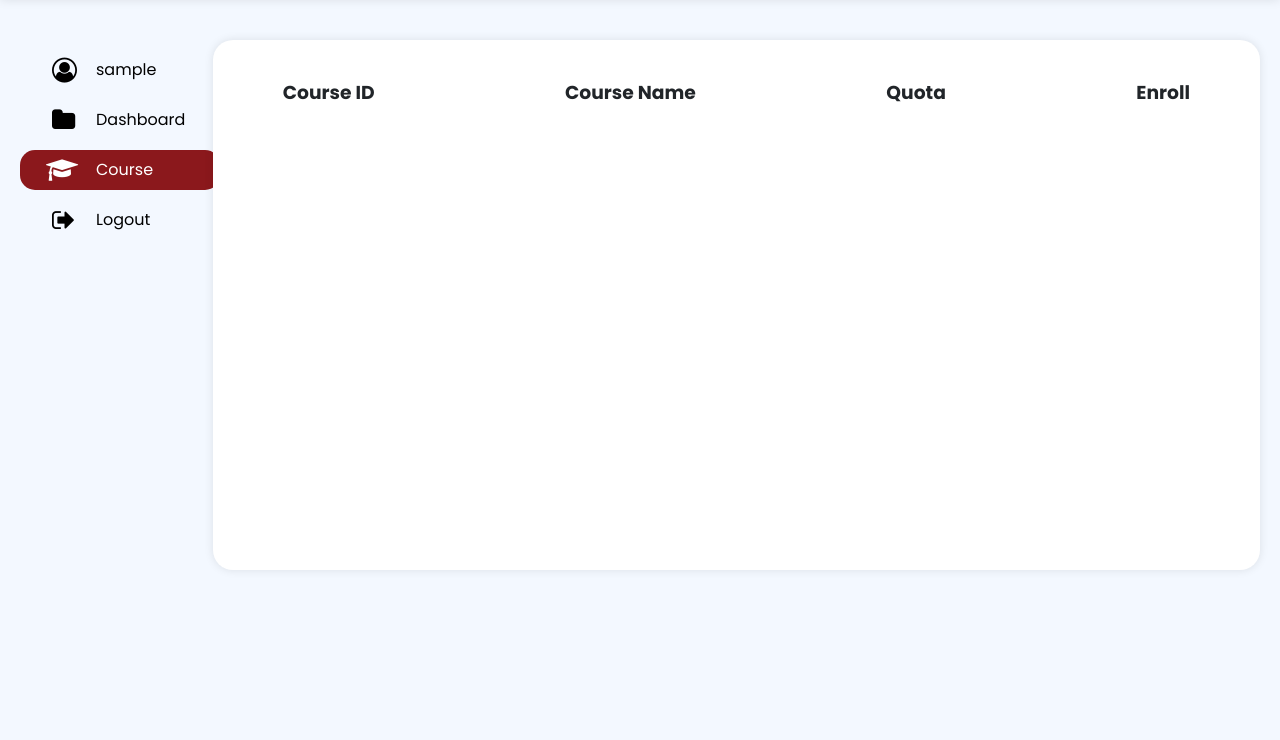
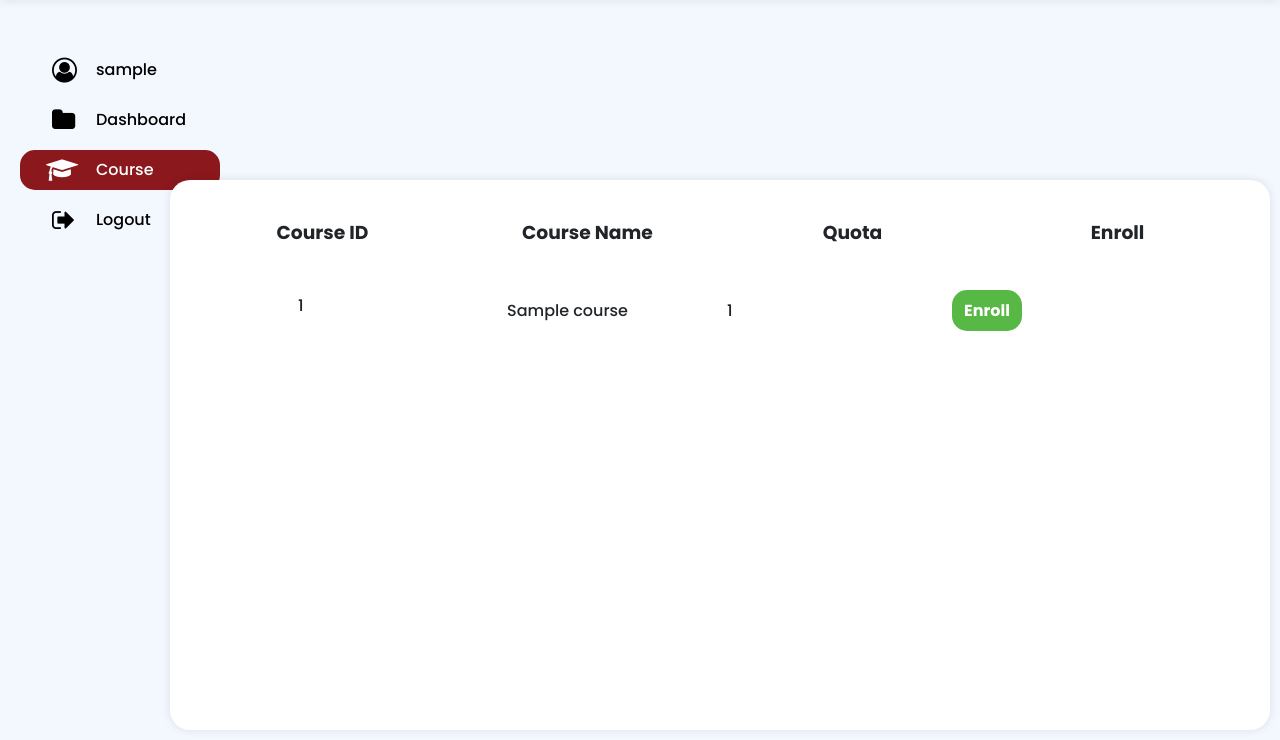
Before and after one commit to 6410685215/cn321-as2, a Django app: page /course/page_course/ in a window 1280 px wide. Shown: the part 60-800 px from the top of the page. Run offline with Django 4.2, Linux system fonts and the light colour scheme; a user stored in the database is signed in; tables that the repository leaves empty hold one stand-in row (values such as "Sample post").

Commit message:
add enroll func

```diff
--- a/static/css/main.css
+++ b/static/css/main.css
@@ -19,14 +19,16 @@
     display: block;
     overflow: hidden;
 }
+
 .container-grid {
     display: grid;
     height: 100%;
     grid-template-areas: "header header header header header"
-                         "sidebar content content content content"
-                         "sidebar content content content content"
-                         "footer footer footer footer footer";
+        "sidebar content content content content"
+        "sidebar content content content content"
+        "footer footer footer footer footer";
 }
+
 .header {
     display: block;
     grid-area: header;
@@ -37,15 +39,18 @@
     display: block;
     overflow: hidden;
 }
+
 .header-pic {
     display: flex;
     justify-content: center;
     align-items: center;
     height: 60px;
 }
+
 .header-pic img {
     height: 70%;
 }
+
 .header-end {
     display: flex;
     position: absolute;
@@ -63,12 +68,14 @@
     width: 30px;
     margin-top: 20px;
 }
+
 .list {
     list-style-type: none;
     margin: 0;
-    padding: 20px ;
+    padding: 20px;
     width: 200px;
 }
+
 .list li a {
     display: block;
     border-radius: 15px;
@@ -77,23 +84,29 @@
     text-decoration: none;
     margin: 10px 0;
 }
+
 .list-item a.active {
     background-color: #8b181c;
     color: white;
 }
+
 .list-item a:hover:not(.active) {
     background-color: #555;
     color: white;
 }
+
 .list-item a:hover:not(.active) .fa {
     background-color: #555;
     color: white;
 }
+
 .a-p {
     position: relative;
     left: 60px;
     margin: 0;
+    font-weight: 500;
 }
+
 .sec {
     display: block;
     grid-area: content;
@@ -103,10 +116,15 @@
     display: block;
     overflow: hidden;
     margin-top: 40px;
-    margin-right: 20px;
+    margin-bottom: 10px;
+    margin-right: 10px;
     margin-left: 40px;
     border-radius: 20px;
-    height: 530px;;
+    height: 550px;
+    width: 1100px;
+    position: absolute;
+    right: 0;
+    bottom: 0;
 }
 
 /* form */
@@ -125,6 +143,7 @@
     outline: none;
     border: none;
 }
+
 .input100 {
     font-family: "Poppins", sans-serif;
     font-size: 15px;
@@ -136,6 +155,7 @@
     padding: 0 30px 0 68px;
     border-radius: 25px;
 }
+
 .focus-input100 {
     display: block;
     position: absolute;
@@ -146,8 +166,9 @@
     width: 100%;
     height: 100%;
     box-shadow: 0px 0px 0px 0px;
-    color: rgba(87,184,70, 0.8);
+    color: rgba(87, 184, 70, 0.8);
 }
+
 .symbol-input100 {
     font-size: 15px;
     color: #666666;
@@ -161,9 +182,11 @@
     pointer-events: none;
     transition: all 0.4s;
 }
+
 .validated-input {
     position: relative;
 }
+
 .btn {
     outline: none !important;
     border: none;
@@ -181,12 +204,16 @@
     letter-spacing: normal;
     word-spacing: normal;
 }
+
 .btn:hover {
     cursor: pointer;
     background-color: #212529;
 }
 
-[type="submit"], [type="reset"], button, html [type="button"] {
+[type="submit"],
+[type="reset"],
+button,
+html [type="button"] {
     -webkit-appearance: button;
     appearance: button;
 }
@@ -201,9 +228,18 @@
 }
 
 /* login */
-.login100-pic { width: 316px; }
-.login100-pic img { max-width: 100%; }
-.login100-form { width: 290px; }
+.login100-pic {
+    width: 316px;
+}
+
+.login100-pic img {
+    max-width: 100%;
+}
+
+.login100-form {
+    width: 290px;
+}
+
 .login100-form-title {
     font-family: "Poppins", sans-serif;
     font-size: 24px;
@@ -214,6 +250,7 @@
     text-align: center;
     padding-bottom: 30px;
 }
+
 .login100-form-btn {
     font-family: "Montserrat", sans-serif;
     font-size: 15px;
@@ -230,6 +267,7 @@
     padding: 0 25px;
     transition: all 0.4s;
 }
+
 .container-login100 {
     width: 100%;
     min-height: 100vh;
@@ -244,6 +282,7 @@
     padding: 15px;
     background: linear-gradient(-135deg, #8b181c, #fed04c);
 }
+
 .container-login100-form-btn {
     width: 100%;
     display: -webkit-box;
@@ -255,6 +294,7 @@
     justify-content: center;
     padding-top: 20px;
 }
+
 .wrap-login100 {
     background: #fff;
     border-radius: 10px;
@@ -269,6 +309,7 @@
     justify-content: space-between;
     padding: 80px 60px 50px 50px;
 }
+
 .wrap-input100 {
     width: 100%;
     z-index: 1;
@@ -284,18 +325,132 @@
     -webkit-font-smoothing: antialiased;
     -moz-osx-font-smoothing: grayscale;
 }
+
 .fa-c {
     font-size: 1.5rem;
     color: #000;
     margin: 0 10px;
     cursor: pointer;
 }
+
 .fa-c:hover {
     color: #fed04c;
 }
 
-.pos-ab { position: absolute; }
-.user { left: 52px; }
-.board { left: 52px; }
-.cap { left: 46px; }
-.out { left: 52px; }
+.pos-ab {
+    position: absolute;
+}
+
+.user {
+    left: 52px;
+}
+
+.board {
+    left: 52px;
+}
+
+.cap {
+    left: 46px;
+}
+
+.out {
+    left: 52px;
+}
+
+/* profile */
+.sec-div {
+    display: flex;
+    justify-content: space-between;
+    align-items: center;
+    padding: 0 20px;
+}
+
+/* course */
+.sec-table {
+    display: flex;
+    padding-left: 120px;
+}
+
+.sec-table td {
+    font-weight: 500;
+    text-align: left;
+}
+
+.sec-table td p {
+    font-weight: 500;
+    text-align: left;
+    padding-bottom: 10px;
+    margin: 5px;
+    width: 200px;
+}
+
+.sec-table td a {
+    font-weight: 500;
+    text-align: left;
+    padding-left: 90px;
+    padding-bottom: 10px;
+    margin: 5px;
+}
+
+.sec-table td form {
+    font-weight: 500;
+    text-align: left;
+    margin-left: 210px;
+}
+
+.sec-table-title {
+    display: flex;
+    justify-content: center;
+    margin: 20px;
+}
+
+.sec-table-title h3 {
+    text-align: center;
+    width: 530px;
+}
+
+.box-scroll {
+    overflow: auto;
+    height: 400px;
+    /* background-color: #212529; */
+}
+
+/* button */
+.button-27 {
+    appearance: none;
+    background-color: #57b846;
+    border: none;
+    border-radius: 15px;
+    box-sizing: border-box;
+    color: #FFFFFF;
+    cursor: pointer;
+    display: inline-block;
+    font-weight: 600;
+    line-height: normal;
+    margin: 0;
+    min-width: 0;
+    outline: none;
+    padding: 8px 12px;
+    text-align: center;
+    text-decoration: none;
+    transition: all 300ms cubic-bezier(.23, 1, 0.32, 1);
+    user-select: none;
+    -webkit-user-select: none;
+    touch-action: manipulation;
+    width: 100%;
+    will-change: transform;
+}
+
+.button-27:disabled {
+    pointer-events: none;
+}
+
+.button-27:hover {
+    box-shadow: rgba(0, 0, 0, 0.25) 0 8px 15px;
+    transform: translateY(-2px);
+}
+
+.button-27:active {
+    box-shadow: none;
+    transform: translateY(0);
+}
--- a/templates/course/page_course.html
+++ b/templates/course/page_course.html
@@ -33,16 +33,27 @@
       </tr>
       {% endfor %}
     </table> {% endcomment %}
-    <div style="display: flex;
-                justify-content: space-between;
-                margin: 20px;
-                padding-left: 50px;
-                padding-right: 50px;">
+    <div class="sec-table-title">
       <h3>Course ID</h3>
       <h3>Course Name</h3>
       <h3>Quota</h3>
       <h3>Enroll</h3>
     </div>
-
+    <div class="box-scroll">
+      <table class="sec-table">
+      {% for course in courses %}
+        <tr>
+          <td><p>{{ course.ID }}</p></td>
+          <td>{{ course.name }}</td>
+          <td><a>{{ course.quota }}</a></td>
+          <td>
+            <form action="{% url 'course_enroll' %}" method="post">
+              {% csrf_token %}
+              <button type="submit" name="course_id" value="{{ course.ID }}" class="button-27">Enroll</button>
+            </form>
+          </td>
+        </tr>
+      {% endfor %}
+    </div>
   </section>
 {% endblock %}
--- a/templates/course/page_user.html
+++ b/templates/course/page_user.html
@@ -18,7 +18,7 @@
     </ul>
   </nav>
   <section class="sec">
-    <div>
+    <div class="sec-div">
       <h3>{{ name }}</h3>
     </div>
   </section>
```
